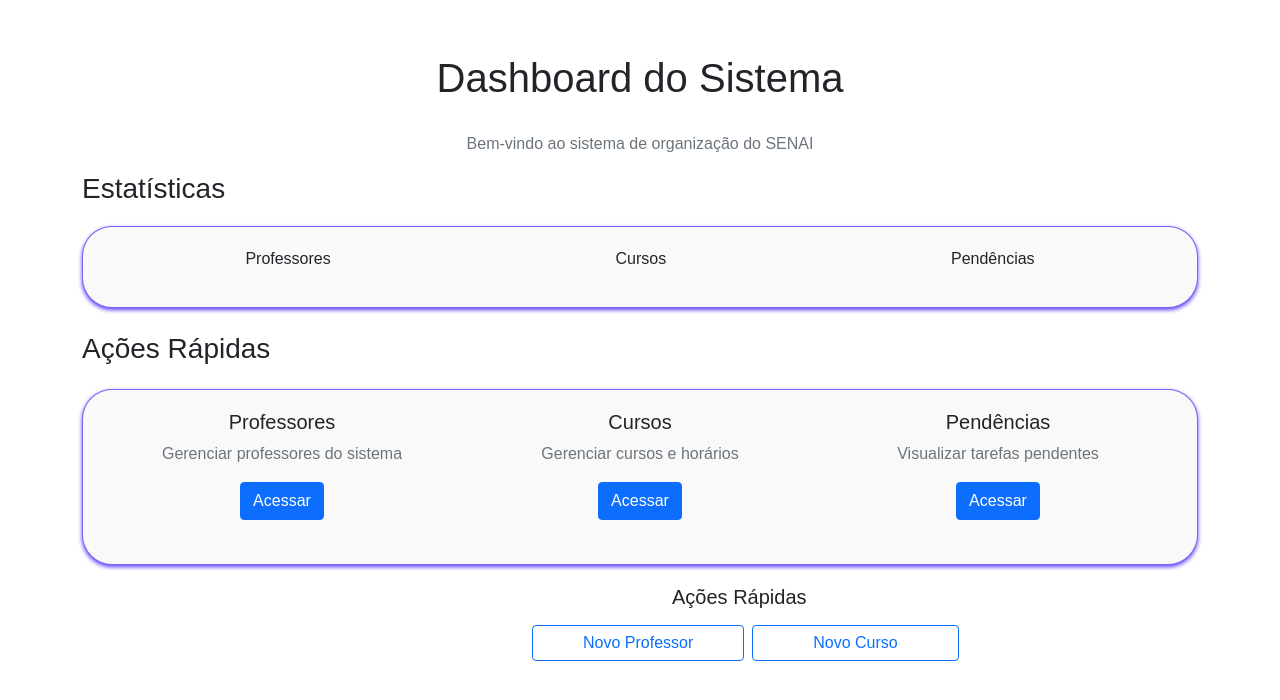
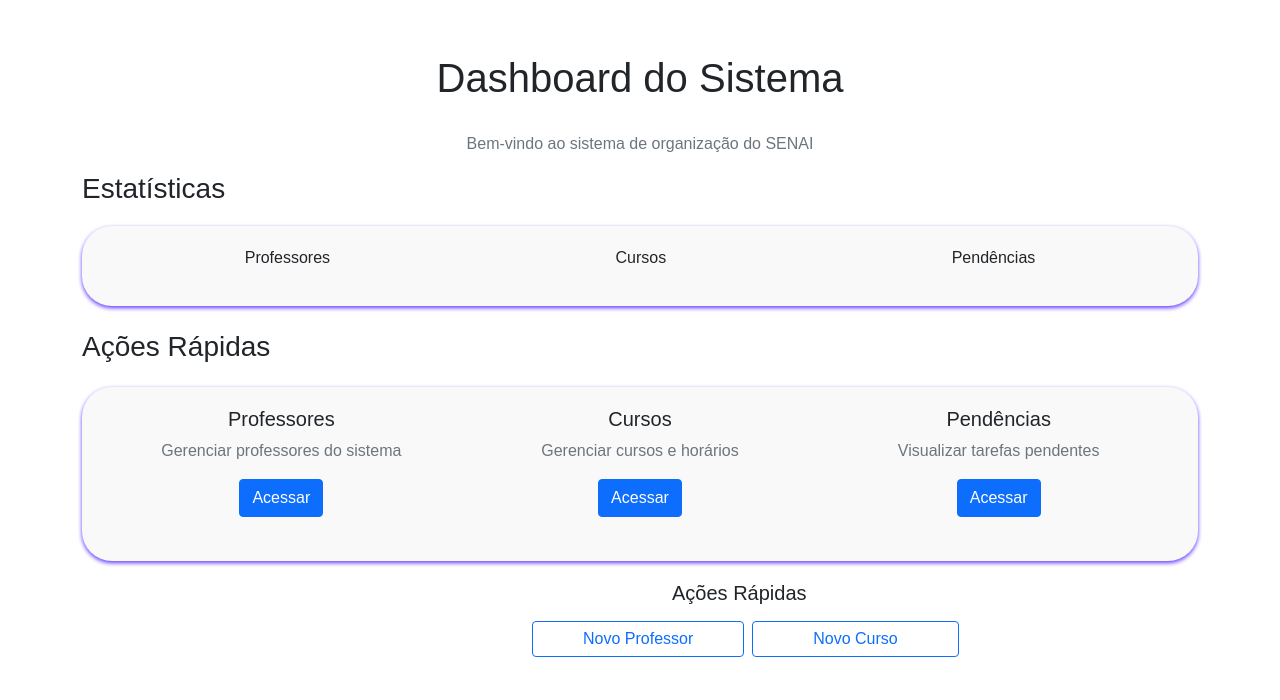
Before and after one commit to FreiCaneco/tcc-senai-mmm, a PHP site: page / in a window 1280 px wide. Shown: the part 56-756 px from the top of the page. Run offline with PHP 8.4, Linux system fonts and the light colour scheme.

Commit message:
Update styles.css

```diff
--- a/css/styles.css
+++ b/css/styles.css
@@ -34,7 +34,6 @@ form {
   margin: 20px 0;
   padding: 20px;
   background-color: #f9f9f9;
-  border: 1px solid #301ce6a6;
   border-radius: 30px;
   box-shadow: 0 2px 4px rgba(100, 60, 255, 100.47);
 }
```
